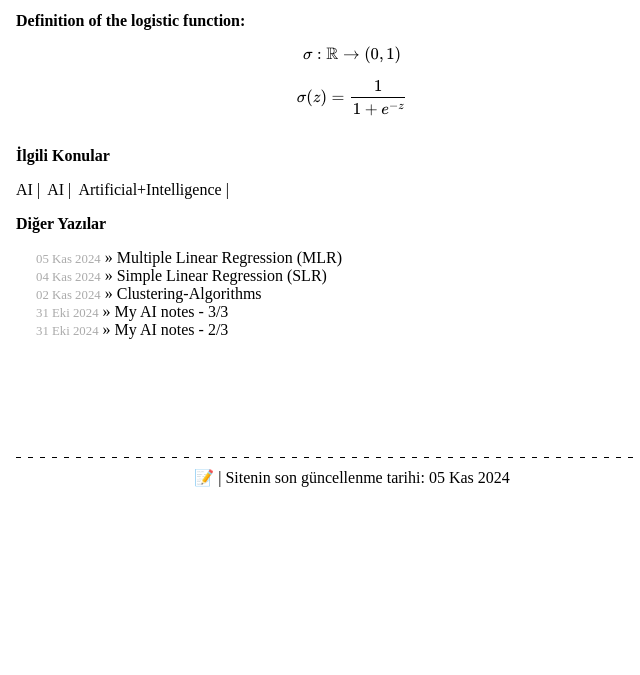
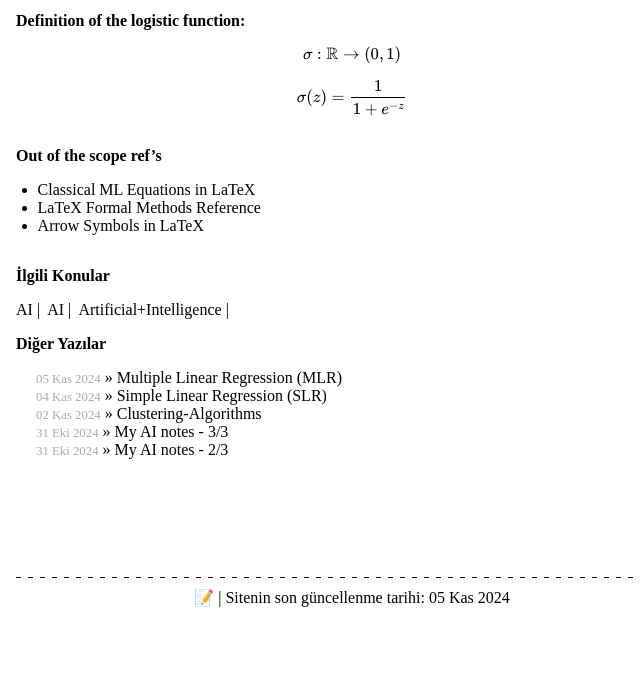
Before and after one commit to ozhanatali/ozhanatali.github.io, a Jekyll site: the page built from _posts/2024-11-05-Logistic-Regression.md, in a window 1280 px wide. Shown: the part 669-1344 px from the top of the page, without its empty margins (0-640 px from the left). Built offline with Jekyll 4.4.1, drawn with Linux system fonts in a browser that asks for light colours; formulas are drawn with MathJax 3; before the commit the page ends 1224 px from its top, so only the background shows below that.

Commit message:
Update 2024-11-05-Logistic-Regression.md

```diff
--- a/_posts/2024-11-05-Logistic-Regression.md
+++ b/_posts/2024-11-05-Logistic-Regression.md
@@ -18,3 +18,9 @@ konum: İstanbul
 $$ \sigma : \mathbb{R} \rightarrow (0,1) $$
 
 $$ \sigma(z) = \frac{1} {1 + e^{-z}} $$
+
+
+# Out of the scope ref's
+- [Classical ML Equations in LaTeX](https://blmoistawinde.github.io/ml_equations_latex/)
+- [LaTeX Formal Methods Reference](https://www.cs.put.poznan.pl/ksiek/latexmath.html)
+- [Arrow Symbols in LaTeX](https://www.geeksforgeeks.org/arrow-symbols-in-latex/)
```
